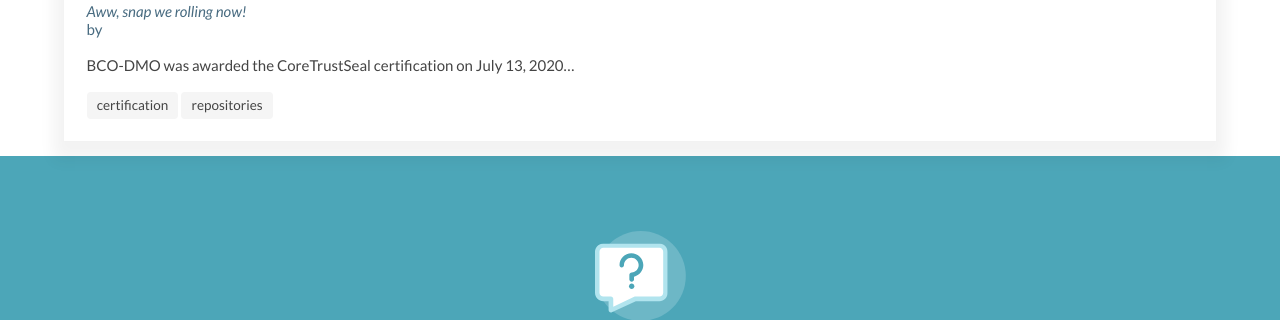
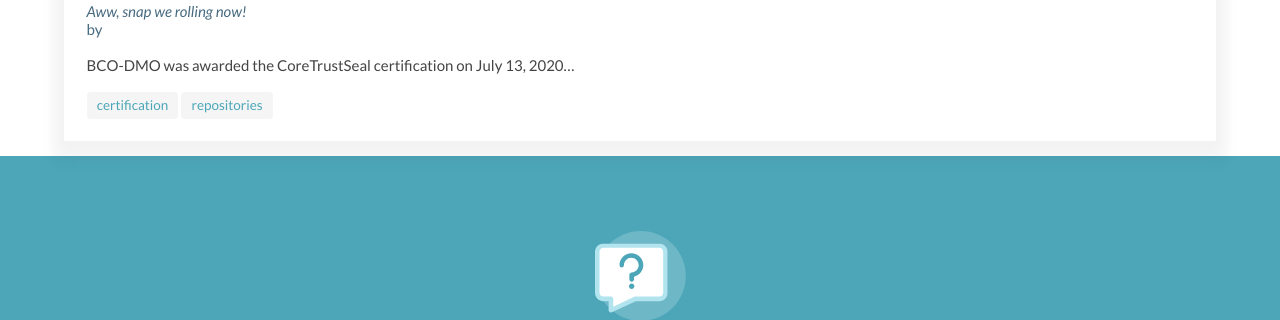
Before and after one commit to BCODMO/blog.bco-dmo.org, a Jekyll site: the page built from index.html, in a window 1280 px wide. Shown: the part 410-730 px from the top of the page. Built offline with Jekyll 4.4.1, drawn with Linux system fonts in a browser that asks for light colours.

Commit message:
Update post-card.html

```diff
--- a/_includes/post-card.html
+++ b/_includes/post-card.html
@@ -12,7 +12,7 @@
       {% endif %}
       {% if include.post.tags %}
         {% for tag in include.post.tags %}
-          <span class="tag">{{ tag }}</span>
+          <span class="tag"><a href="/tag.html#{{ tag | slugify }}">{{ tag }}</a></span>
         {% endfor %}
       {% endif %}
     </div>
```
